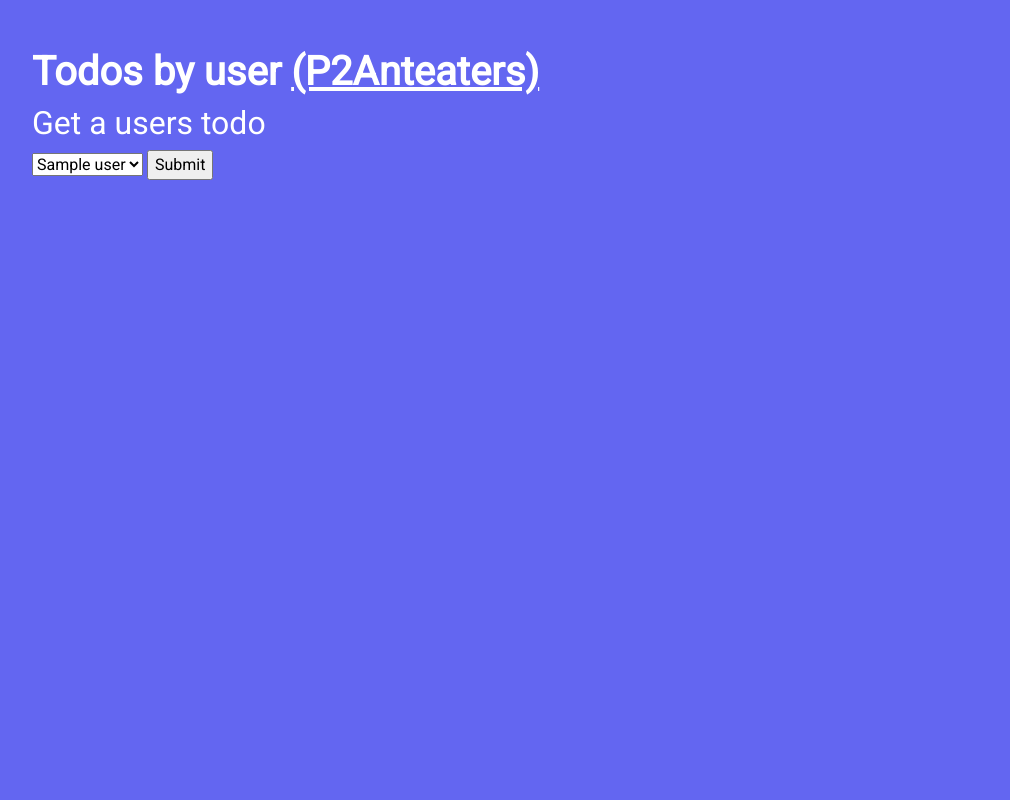
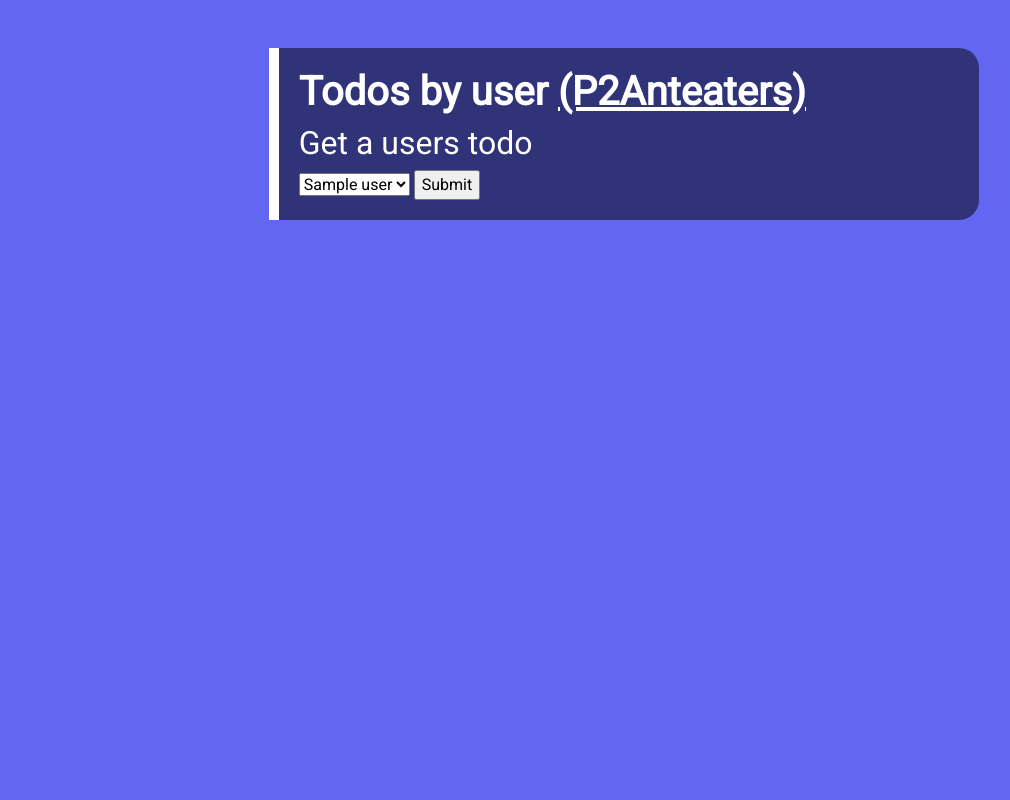
Before and after one commit to paul-bokelman/styledweather-python, a Flask app: page /crossover in a window 1280 px wide. Shown: the part 56-856 px from the top of the page, without its empty margins (16-1026 px from the left). Run offline with Flask 2, Linux system fonts and the light colour scheme; a database or web service that is not in the repository returns one stand-in record (values such as "Sample title"); data that the repository does not hold is empty; some libraries are stand-ins or nearby versions.

Commit message:
crossover changes

```diff
--- a/static/css/index.css
+++ b/static/css/index.css
@@ -44,6 +44,7 @@
   padding: 20px;
   box-shadow: 10px 10px 15px rgba(0, 0, 0, 0.2);
   border: none;
+  background: #9abcff;
 }
 
 .wOut {
@@ -211,7 +212,6 @@
 }
 
 .u {
-  margin-top: 2rem;
   color: white;
 }
 
@@ -246,3 +246,19 @@
   background-color: #65ff60;
   color: #ffffff;
 }
+
+.cbox{
+  position: relative;
+  margin: auto;
+  width: 60%;
+  background-color: rgba(0, 0, 0, 0.5);
+  padding: 20px;
+  border-top-right-radius: 20px;
+  border-bottom-right-radius: 20px;
+  border-left: white;
+  border-style: solid;
+  border-top: none;
+  border-bottom: none;
+  border-right: none;
+  border-width: 10px;
+}
--- a/templates/crossover.html
+++ b/templates/crossover.html
@@ -1,5 +1,6 @@
 {% extends 'base.html' %} {% block content %}
   <div class="cr">
+    <div class="cbox">
     <h1 class="h">
       Todos by user
       <a href="https://p2-anteaters-todos.netlify.app/">(P2Anteaters)</a>
@@ -21,8 +22,10 @@
       </select>
       <input type="submit" />
     </form>
-
+    </div>
   {% if r != none %}
+  <div style="height:50px"></div>
+  <div class="cbox">
   <div class="u">
     <h1 class="uh">Users todos</h1>
     <hr />
@@ -41,6 +44,8 @@
     </div>
     {% endfor %}
   </div>
+  </div>
+  </div>
   {% endif %}
-</div>
+
 {% endblock content %}
--- a/templates/learn_css.html
+++ b/templates/learn_css.html
@@ -45,7 +45,7 @@
         <div class="box">Static Box</div>
       </td>
       <td>
-        <a href="easteregg"><div class="box animated-box">Animated Box</div></a>
+        <div class="box animated-box">Animated Box</div>
         <i
           class="fas fa-code"
           data-bs-toggle="modal"
```
Lines whose indentation alone changed are shown as unchanged.
